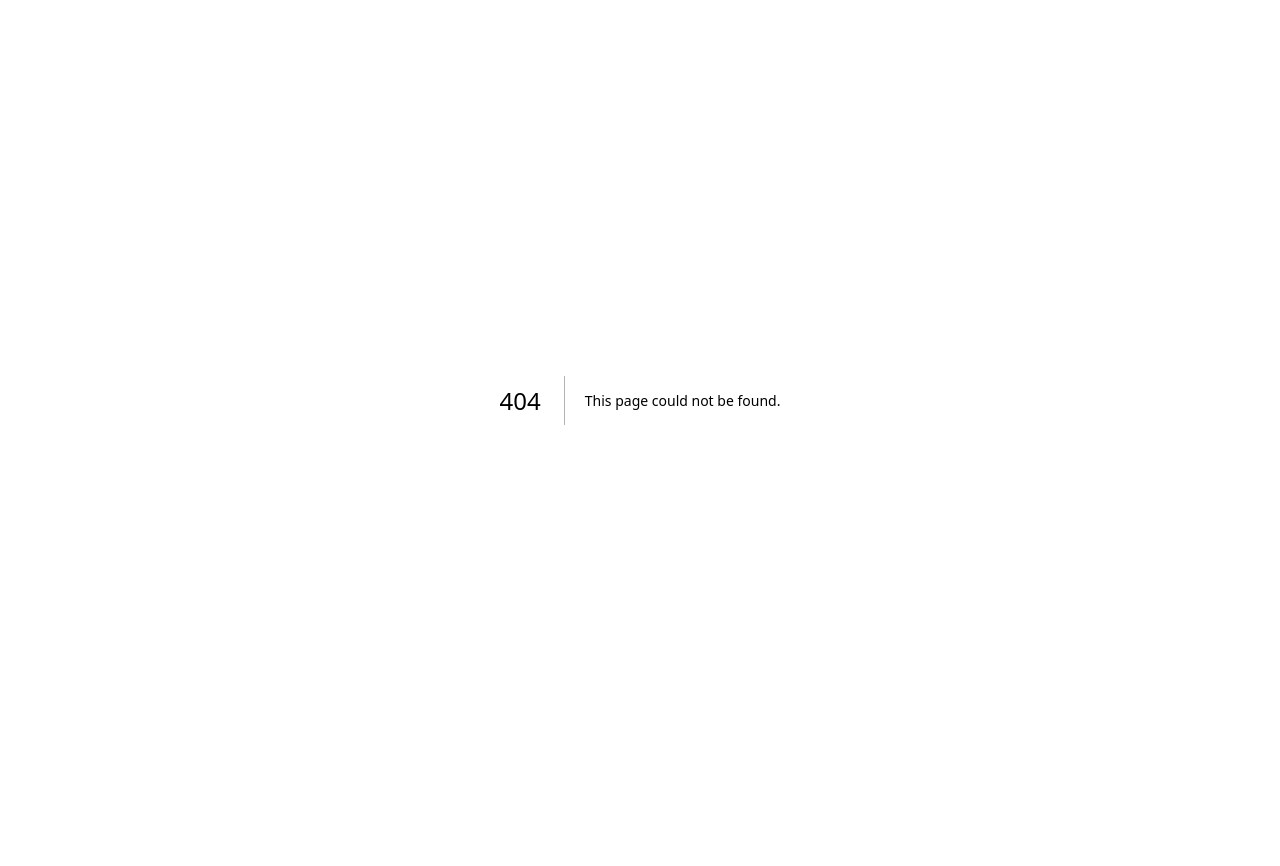
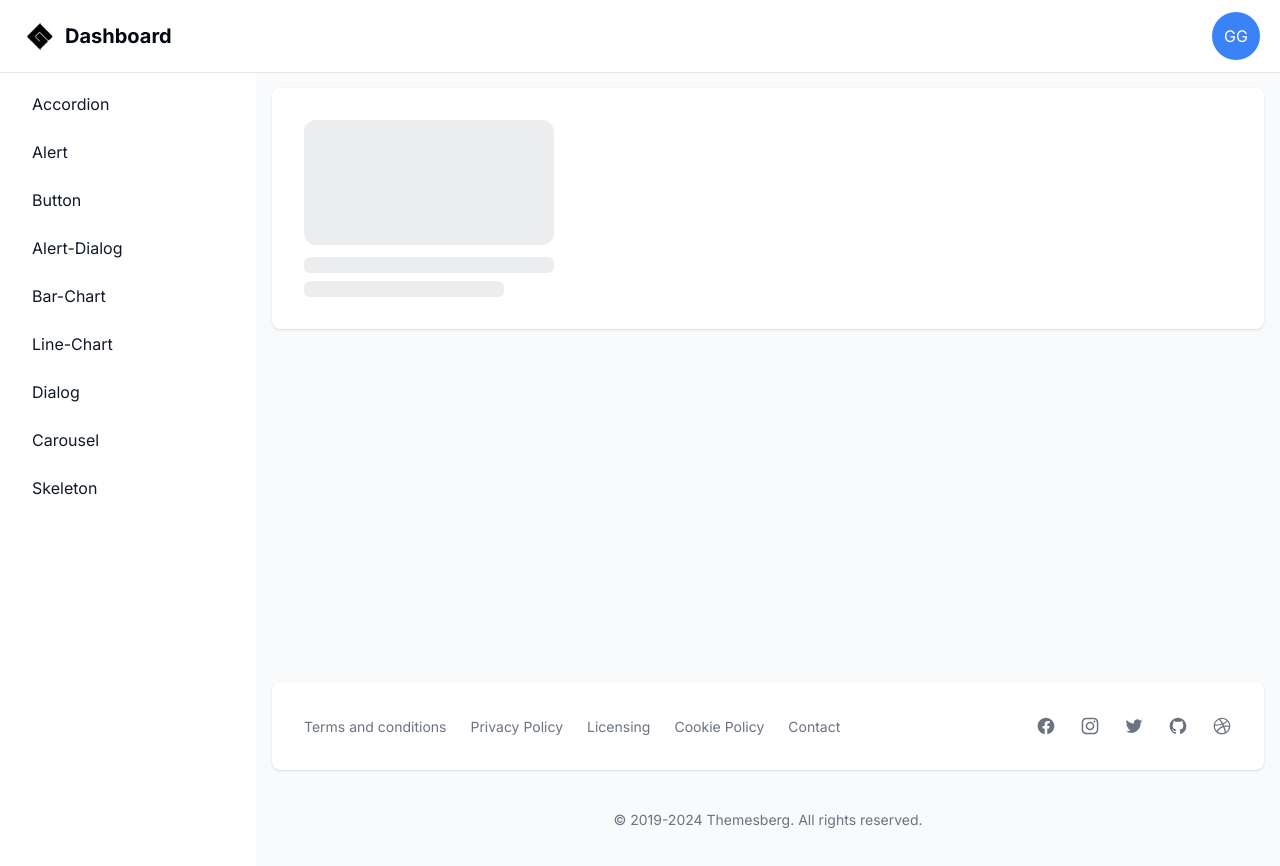
Before and after one commit to GonzaloGC/dashboard-next, a Next.js app: page /dashboard/skeleton in a window 1280 px wide. Before the commit this address had no page. Shown: the top 866 px of the page. Before the commit the page ends 800 px from the top, so only its background shows below. Built offline with nearby package versions, Linux system fonts and the light colour scheme.

Commit message:
added skeleton component

```diff
--- a/src/app/dashboard/layout.tsx
+++ b/src/app/dashboard/layout.tsx
@@ -12,6 +12,7 @@
   { name: "line-chart", href: "line-chart" },
   { name: "dialog", href: "dialog" },
   { name: "carousel", href: "carousel" },
+  { name: "skeleton", href: "skeleton" },
 ];
 
 export default function DashboardLayout({
--- /dev/null
+++ b/src/app/dashboard/skeleton/page.tsx
@@ -0,0 +1,17 @@
+import { Skeleton } from "@/components/ui/skeleton";
+
+export default function Page() {
+  return (
+    <>
+      <div>
+        <div className="flex flex-col space-y-3">
+          <Skeleton className="h-[125px] w-[250px] rounded-xl" />
+          <div className="space-y-2">
+            <Skeleton className="h-4 w-[250px]" />
+            <Skeleton className="h-4 w-[200px]" />
+          </div>
+        </div>
+      </div>
+    </>
+  );
+}
--- /dev/null
+++ b/src/components/ui/skeleton.tsx
@@ -0,0 +1,15 @@
+import { cn } from "@/lib/utils"
+
+function Skeleton({
+  className,
+  ...props
+}: React.HTMLAttributes<HTMLDivElement>) {
+  return (
+    <div
+      className={cn("animate-pulse rounded-md bg-primary/10", className)}
+      {...props}
+    />
+  )
+}
+
+export { Skeleton }
```
